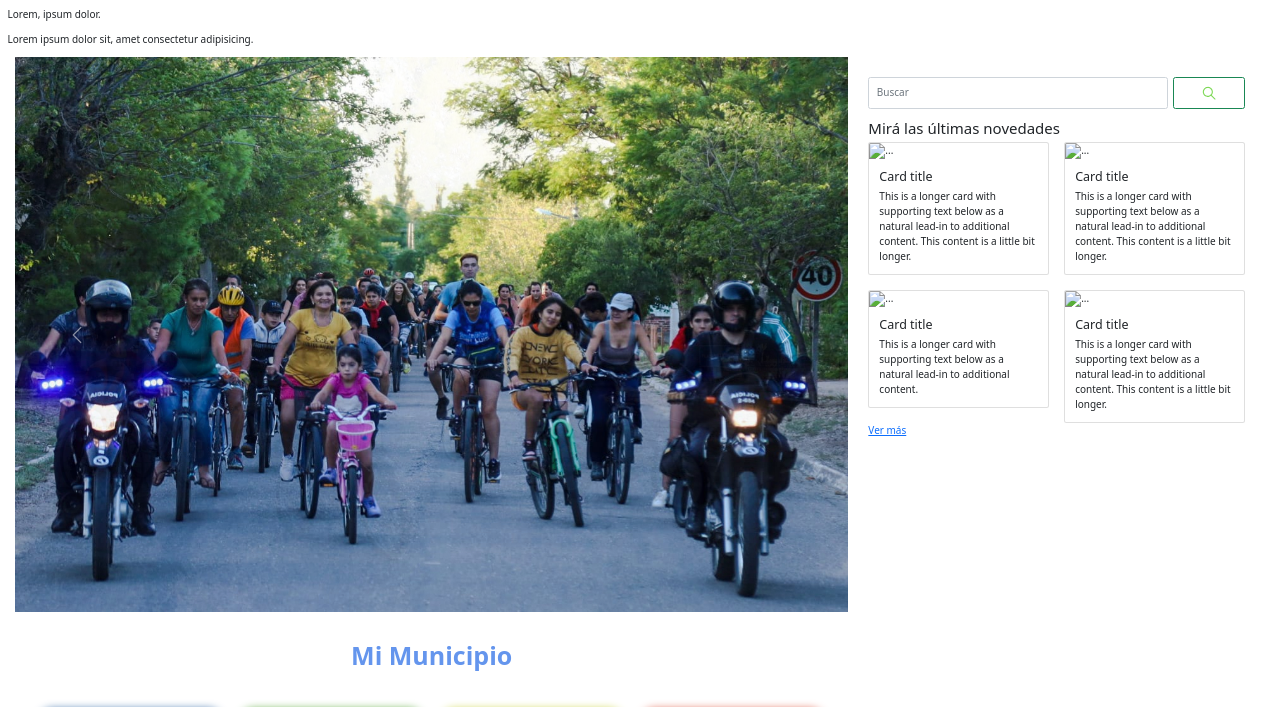
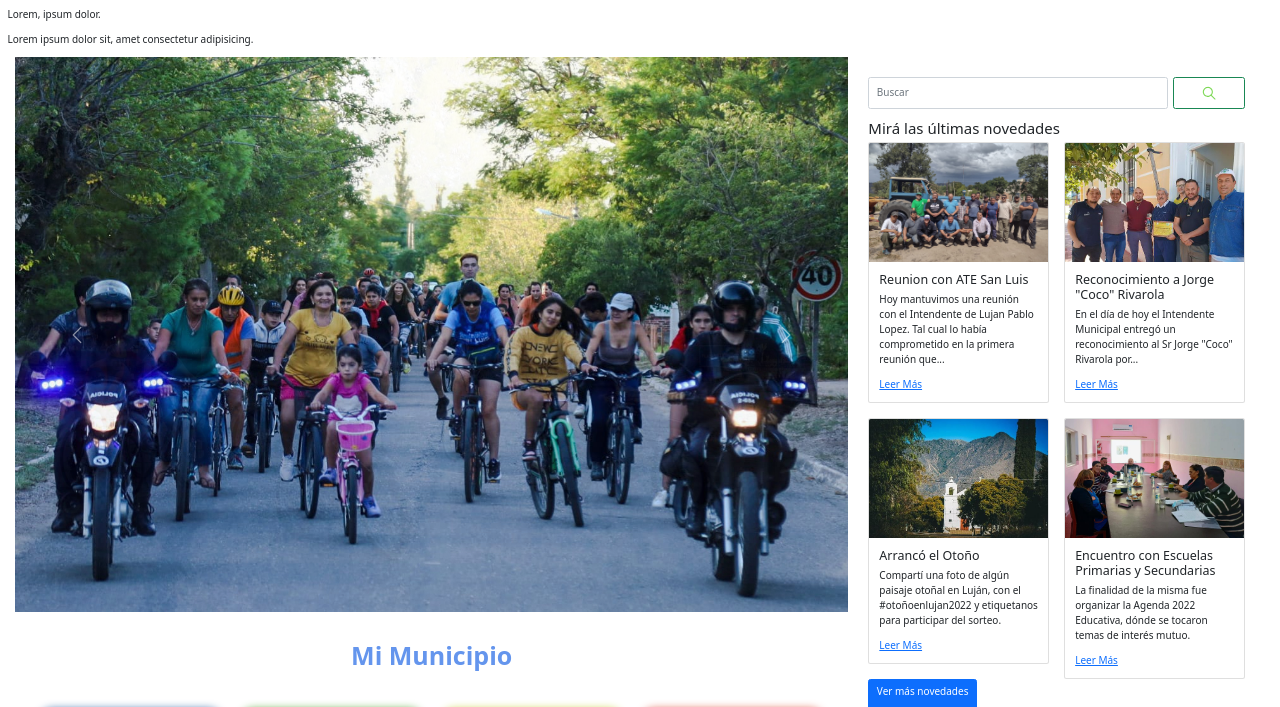
Before and after one commit to Matias-Rondinella/Municipalidad---Lujan---San-Luis, a website: page index.html in a window 1280 px wide. Shown: the part 73-780 px from the top of the page. Drawn offline with nearby package versions, Linux system fonts and the light colour scheme.

Commit message:
pruebas 2

```diff
--- a/index.html
+++ b/index.html
@@ -112,10 +112,13 @@
             </p>
             <div class="cardAccesoCont">
                 <div class="card cardAccesoServ">
-                    <div class="card-body cardAcceso-body">
-                        <img src="assets/img/iconServicios.svg" alt="">
-                        <p class="pServ">Servicios</p>
-                    </div>
+                    <a href="">
+                        <div class="card-body cardAcceso-body">
+                            <img src="assets/img/iconServicios.svg" alt="">
+                            <p class="pServ">Servicios</p>
+                        </div>
+                    </a>
+
                 </div>
                 <div class="card cardAccesoSust">
                     <div class="card-body cardAcceso-body">
@@ -142,7 +145,7 @@
 
             <!------------- INICIO CUADRICULA TALLERES ----------------->
             <div class="contenidoSitio-imgs">
-                <p>Capacitaciones y Talleres</p>
+                <p class="fontMiMunicipio">Capacitaciones y Talleres</p>
                 <div>
                     <a href=""><img src="assets/img/talleres.jpeg" alt="" style="width: 40%;"></a>
                     <a href=""><img src="assets/img/talleres.jpeg" alt="" style="width: 40%;"></a>
@@ -175,42 +178,46 @@
                 <div class="row row-cols-1 row-cols-md-2 g-4">
                     <div class="col">
                         <div class="card">
-                        <img src="..." class="card-img-top" alt="...">
+                        <img src="assets/img/novA.jpg" class="card-img-top" alt="...">
                         <div class="card-body">
-                            <h5 class="card-title">Card title</h5>
-                            <p class="card-text">This is a longer card with supporting text below as a natural lead-in to additional content. This content is a little bit longer.</p>
+                            <h5 class="card-title">Reunion con ATE San Luis</h5>
+                            <p class="card-text">Hoy mantuvimos una reunión con el Intendente de Lujan Pablo Lopez. Tal cual lo había comprometido en la primera reunión que...</p>
+                            <a href="">Leer Más</a>
                         </div>
                         </div>
                     </div>
                     <div class="col">
                         <div class="card">
-                        <img src="..." class="card-img-top" alt="...">
+                        <img src="assets/img/novB.jpg" class="card-img-top" alt="...">
                         <div class="card-body">
-                            <h5 class="card-title">Card title</h5>
-                            <p class="card-text">This is a longer card with supporting text below as a natural lead-in to additional content. This content is a little bit longer.</p>
+                            <h5 class="card-title">Reconocimiento a Jorge "Coco" Rivarola</h5>
+                            <p class="card-text">En el día de hoy el Intendente Municipal entregó un reconocimiento al Sr Jorge "Coco" Rivarola por...</p>
+                            <a href="">Leer Más</a>
                         </div>
                         </div>
                     </div>
                     <div class="col">
                         <div class="card">
-                        <img src="..." class="card-img-top" alt="...">
+                        <img src="assets/img/novD.jpg" class="card-img-top" alt="...">
                         <div class="card-body">
-                            <h5 class="card-title">Card title</h5>
-                            <p class="card-text">This is a longer card with supporting text below as a natural lead-in to additional content.</p>
+                            <h5 class="card-title">Arrancó el Otoño</h5>
+                            <p class="card-text">Compartí una foto de algún paisaje otoñal en Luján, con el #otoñoenlujan2022 y etiquetanos para participar del sorteo.</p>
+                            <a href="">Leer Más</a>
                         </div>
                         </div>
                     </div>
                     <div class="col">
                         <div class="card">
-                        <img src="..." class="card-img-top" alt="...">
+                        <img src="assets/img/novC.jpg" class="card-img-top" alt="...">
                         <div class="card-body">
-                            <h5 class="card-title">Card title</h5>
-                            <p class="card-text">This is a longer card with supporting text below as a natural lead-in to additional content. This content is a little bit longer.</p>
+                            <h5 class="card-title">Encuentro con Escuelas Primarias y Secundarias</h5>
+                            <p class="card-text">La finalidad de la misma fue organizar la Agenda 2022 Educativa, dónde se tocaron temas de interés mutuo.</p>
+                            <a href="">Leer Más</a>
                         </div>
                         </div>
                     </div>
                 </div>
-                <a href=""><p>Ver más</p></a>
+                <a href="" class="btn btn-primary"><p>Ver más novedades</p></a>
             </div>
             <div>
 
```
Also changed, not shown: assets/img/novA.jpg (added), assets/img/novB.jpg (added), assets/img/novC.jpg (added), assets/img/novD.jpg (added).
